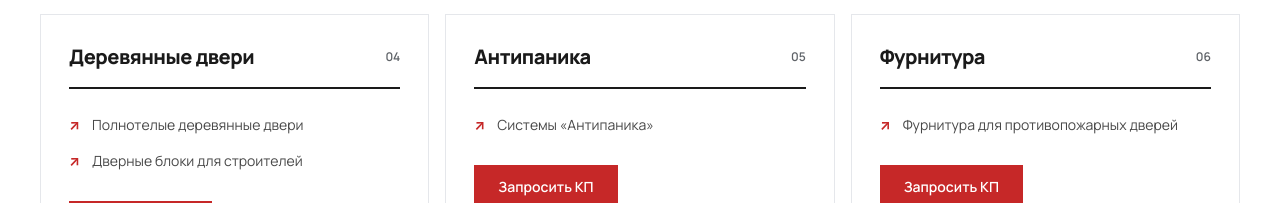
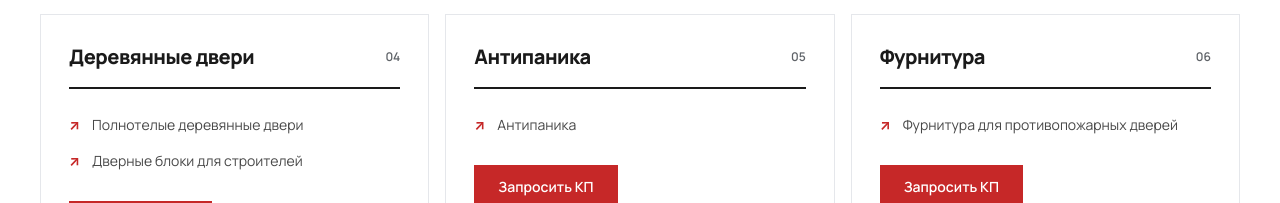
Before and after one commit to TaBLeTo4Ka11/nadezhny-partner, a React (Vite) app: page / in a window 1280 px wide. Shown: the part 1708-1911 px from the top of the page. Built offline with nearby package versions, Linux system fonts and the light colour scheme.

Commit message:
Match antipanic catalog naming to original navigation

```diff
--- a/src/data/companyContent.ts
+++ b/src/data/companyContent.ts
@@ -26,7 +26,7 @@ export const catalog = [
   { group: "Деревянные двери", items: [
     "Полнотелые деревянные двери", "Дверные блоки для строителей",
   ]},
-  { group: "Антипаника", items: ["Системы «Антипаника»"] },
+  { group: "Антипаника", items: ["Антипаника"] },
   { group: "Фурнитура", items: ["Фурнитура для противопожарных дверей"] },
   { group: "Цвета и отделка", items: ["Подбор цвета и вариантов окраски"] },
 ];
@@ -105,6 +105,7 @@ export const catalogUrls: Record<string, string> = {
   "Защитные двери": "https://iv-partner.ru/product-category/cooking/dveri-zashhitnye/",
   "Полнотелые деревянные двери": "https://iv-partner.ru/product-category/furniture/polnotelye-derevyannye-dveri/",
   "Дверные блоки для строителей": "https://iv-partner.ru/product-category/cooking/dvernye-bloki-dlya-stroitelej/",
+  "Антипаника": "https://iv-partner.ru/product-category/lighting/",
   "Фурнитура для противопожарных дверей": "https://iv-partner.ru/product-category/lighting/furnitura-dlya-protivopozharnyh-dverej/",
   "Подбор цвета и вариантов окраски": "https://iv-partner.ru/color-palette/ral-classic/",
 };
```
